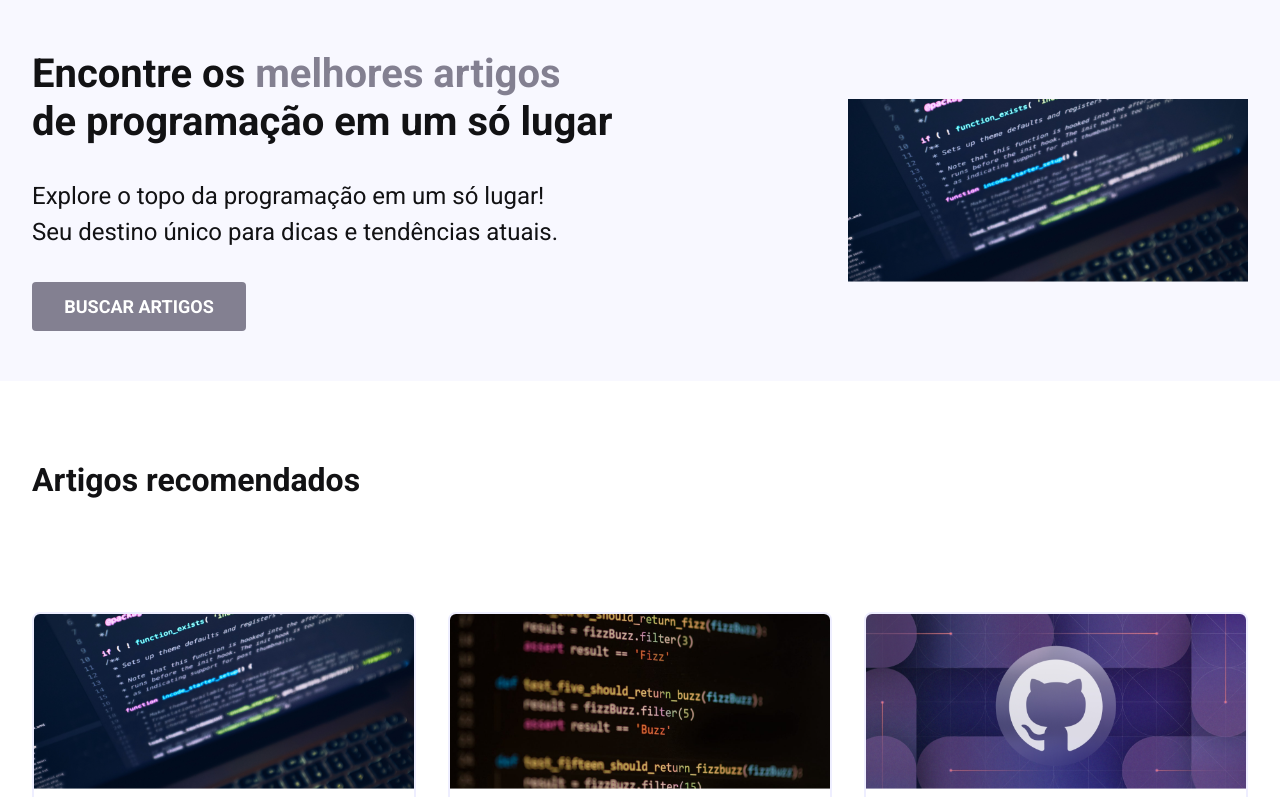
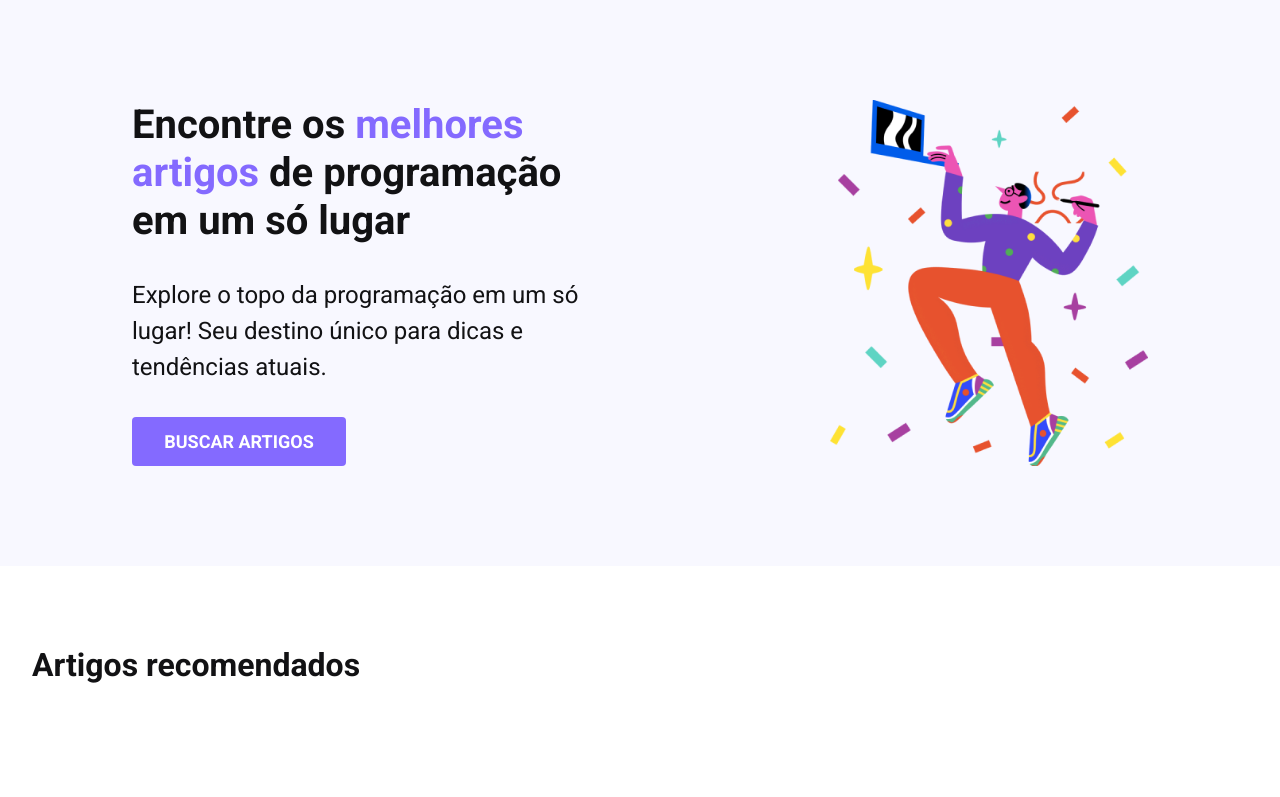
Before and after one commit to digitalcollegebr/desafio, a React (Vite) app: page / in a window 1280 px wide. Shown: the top 797 px of the page. Built offline with nearby package versions, Linux system fonts and the light colour scheme.

Commit message:
desafio1

```diff
--- a/src/components/Header/Header.jsx
+++ b/src/components/Header/Header.jsx
@@ -2,7 +2,7 @@ import React from "react";
 
 import "./style.css";
 
-import headerImg from "../../assets/images/image-1.webp";
+import headerImg from "../../assets/images/illustra.webp";
 
 
 const Header = () => {
--- a/src/components/Header/style.css
+++ b/src/components/Header/style.css
@@ -4,9 +4,10 @@ header {
 }
 
 .header-content {
- display: flex;
- flex-direction: column;
- align-items: center;
+  display: flex;
+  flex-direction: row;
+  align-items: center;
+  padding: 50px 100px;
 }
 
 .header-image {
--- a/src/style.css
+++ b/src/style.css
@@ -5,7 +5,7 @@
 }
 
 :root {
-  --brand-color: #838091;
+  --brand-color: #846AFF;
 
   --dark: #121214;
 
```
Also changed, not shown: 1 other file (tests, documents, lock files or other folders).
